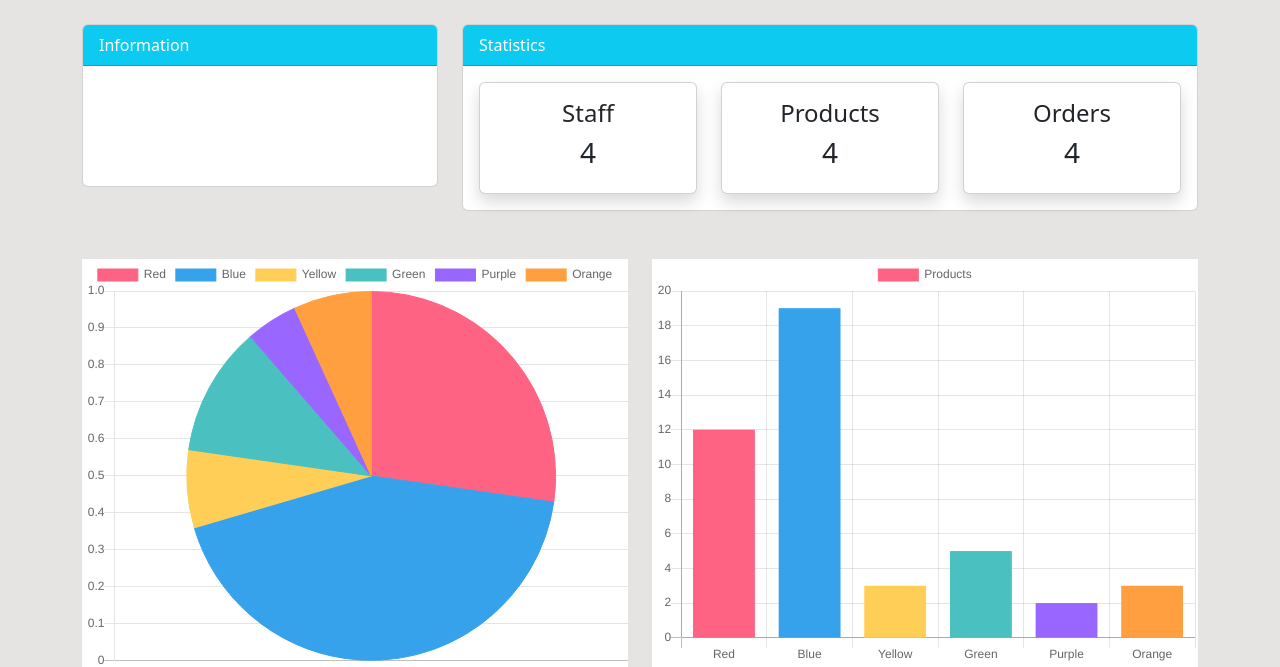
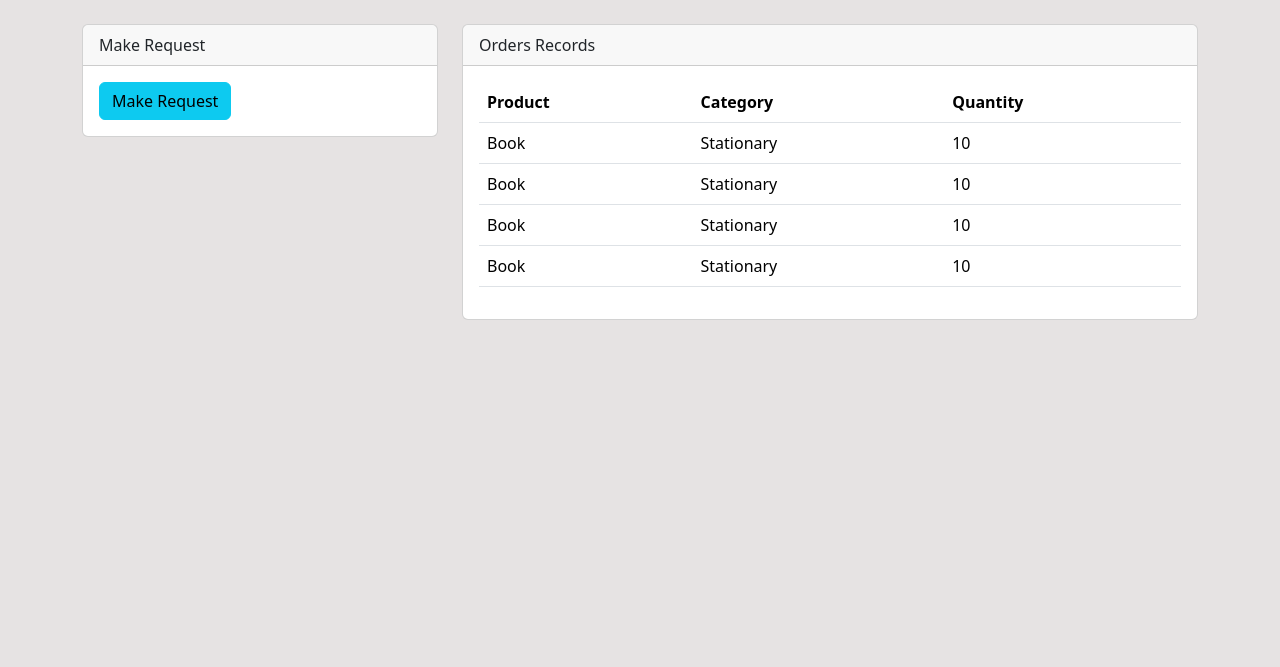
Before and after one commit to bobomaly/Inventory-Management-System-Web-Application, a Django app: template templates/dashboard/index.html in a window 1280 px wide. Shown: the part 56-723 px from the top of the page. Run offline with Django 5.2, Linux system fonts and the light colour scheme; the template is opened without the code that fills it, so the values that code supplies are empty.

Commit message:
v 0.7.01

```diff
--- a/IMS/settings.py
+++ b/IMS/settings.py
@@ -136,3 +136,5 @@
 DEFAULT_AUTO_FIELD = 'django.db.models.BigAutoField'
 
 LOGIN_REDIRECT_URL = 'dashboard-index'
+
+LOGIN_URL = 'user-login'
--- a/templates/dashboard/index.html
+++ b/templates/dashboard/index.html
@@ -3,6 +3,7 @@
 
 {% block content %}
 
+{% if user.is_authenticated and user.is_staff and user.is_superuser %}
 {% include 'partials/topnav.html' %}
 
 <!--Graphs-->
@@ -99,4 +100,7 @@
     </div>
 </div>
 <!--End Graphs-->
+{% else %}
+{% include 'dashboard/staff_index.html' %}
+{% endif %}
 {% endblock %}
--- /dev/null
+++ b/templates/dashboard/staff_index.html
@@ -0,0 +1,60 @@
+<div class="container">
+    <div class="row mt-4">
+        <div class="col-md-4">
+            <div class="card">
+                <div class="card-header">
+                    Make Request
+                </div>
+                <div class="card-body">
+                    <form method="POST">
+
+                        <input class="btn btn-info btn-block" type="submit" value="Make Request">
+                    </form>
+                </div>
+            </div>
+        </div>
+        <div class="col-md-8">
+            <div class="card">
+                <div class="card-header">
+                    Orders Records
+                </div>
+                <div class="card-body">
+                    <table class="table bg-white">
+                        <thead class="bg-info text-white">
+                            <tr>
+                                <th scope="col">Product</th>
+                                <th scope="col">Category</th>
+                                <th scope="col">Quantity</th>
+                            </tr>
+                        </thead>
+                        <tbody>
+
+                            <tr>
+                                <td>Book</td>
+                                <td>Stationary</td>
+                                <td>10</td>
+                            </tr>
+                            <tr>
+                                <td>Book</td>
+                                <td>Stationary</td>
+                                <td>10</td>
+                            </tr>
+                            <tr>
+                                <td>Book</td>
+                                <td>Stationary</td>
+                                <td>10</td>
+                            </tr>
+                            <tr>
+                                <td>Book</td>
+                                <td>Stationary</td>
+                                <td>10</td>
+                            </tr>
+
+                        </tbody>
+                    </table>
+                </div>
+            </div>
+        </div>
+    </div>
+
+</div>
```
Also changed, not shown: dashboard/views.py (+11 -1 lines), db.sqlite3.
